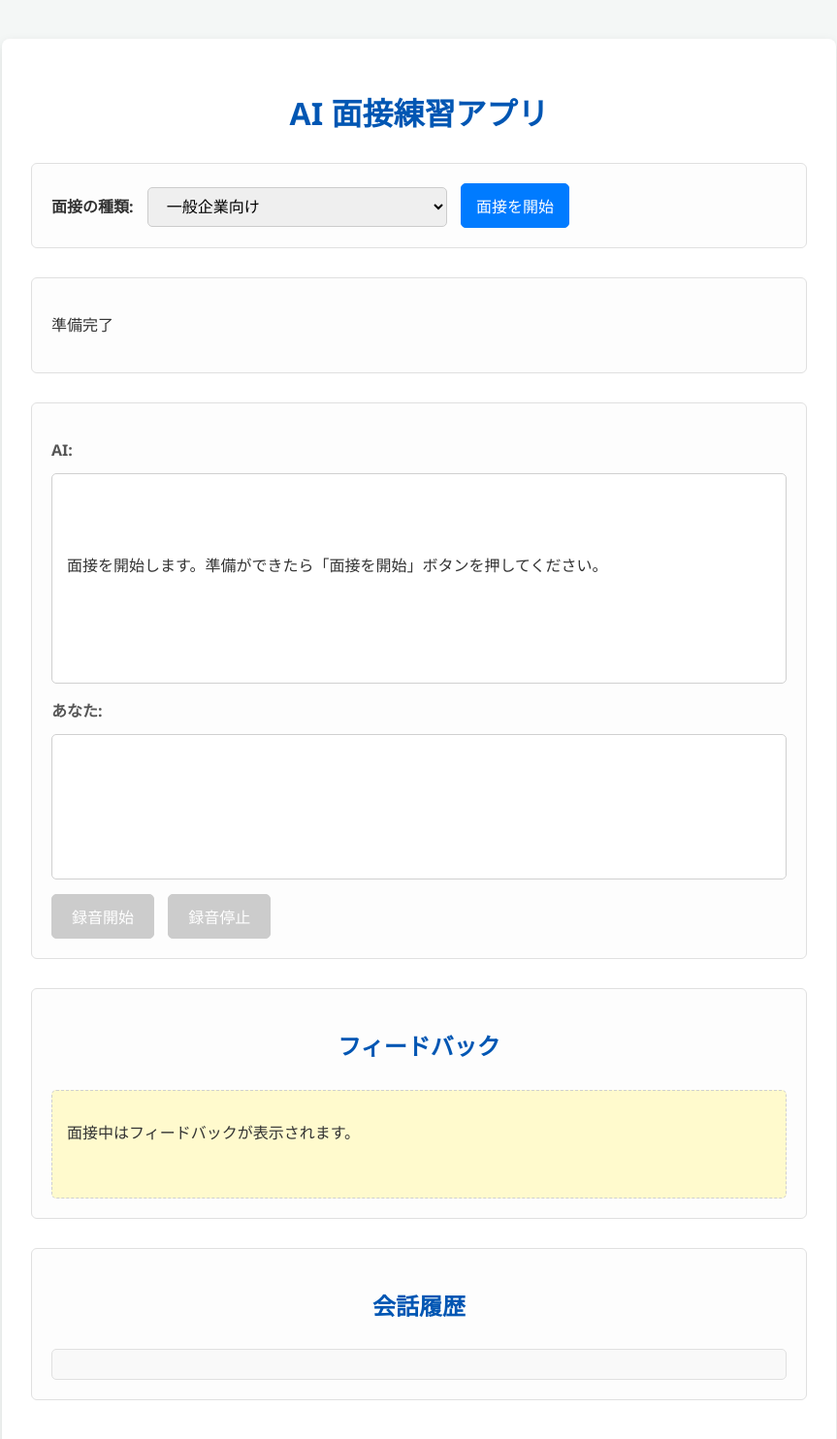
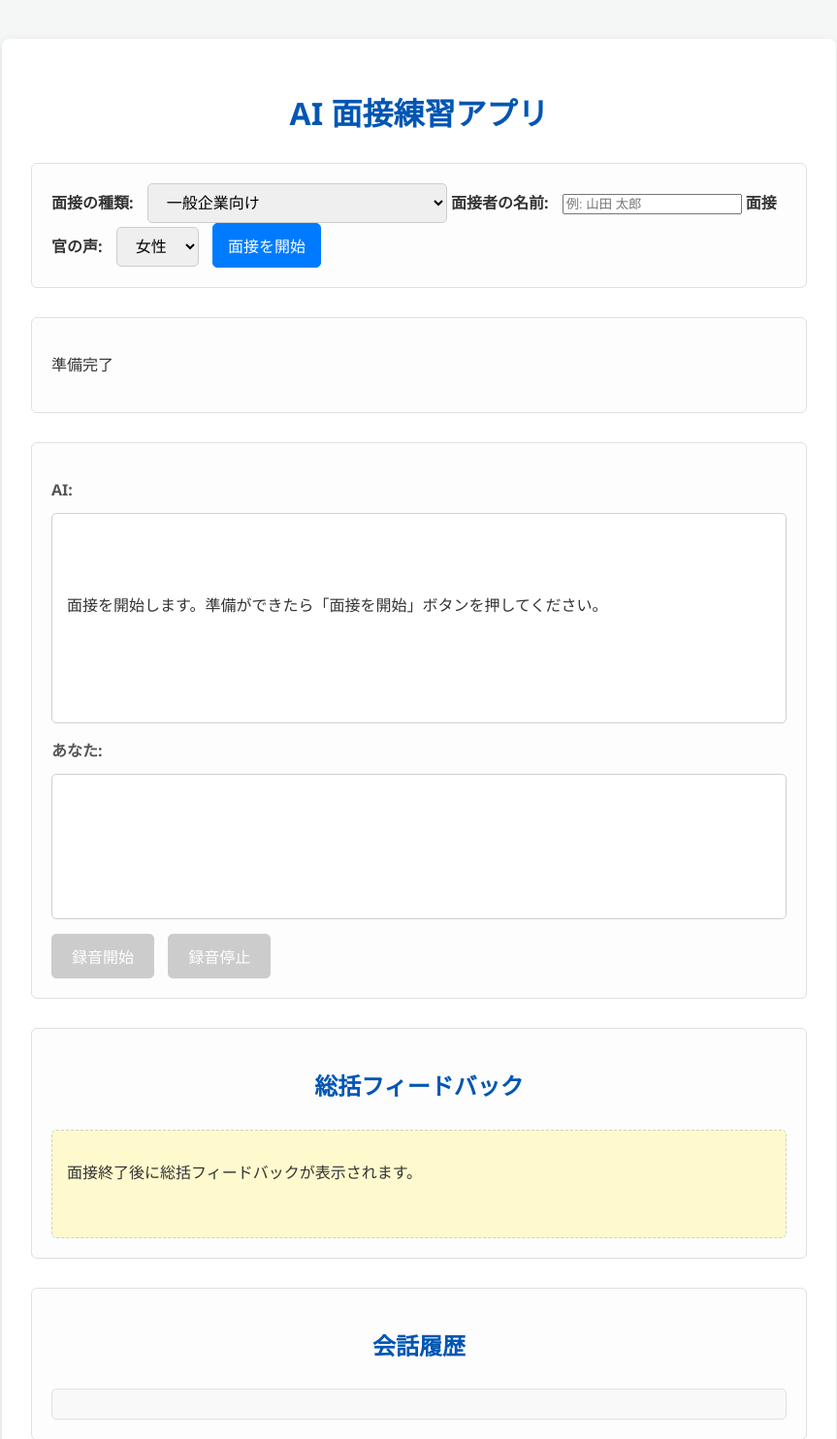
Before and after one commit to hyoudou-hirokazu/ai-mensetu, a Flask app: page / in a window 1280 px wide. Shown: the top 1484 px of the page at 97% size, without its empty margins (208-1071 px from the left). Run offline with Flask 3, Linux system fonts and the light colour scheme; parts of the project's set-up code (start-up, migrations or seed data) failed here and were passed over.

Commit message:
Update index.html

```diff
--- a/templates/index.html
+++ b/templates/index.html
@@ -16,17 +16,28 @@
                 <option value="general">一般企業向け</option>
                 <option value="disability">障害者雇用向け（合理的配慮あり）</option>
             </select>
+
+            <label for="applicant-name">面接者の名前:</label>
+            <input type="text" id="applicant-name" placeholder="例: 山田 太郎">
+
+            <label for="voice-gender">面接官の声:</label>
+            <select id="voice-gender">
+                <option value="FEMALE">女性</option>
+                <option value="MALE">男性</option>
+            </select>
+
             <button id="start-interview-btn">面接を開始</button>
         </div>
 
         <div class="status">
             <p id="status-message">準備完了</p>
         </div>
+
         <div class="interview-area">
             <div class="ai-response-area">
                 <p class="label">AI:</p>
                 <div id="ai-response" class="response-box">
-                    <p id="ai-message">面接を開始します。準備ができたら「録音開始」ボタンを押してください。</p>
+                    <p id="ai-message">面接を開始します。準備ができたら「面接を開始」ボタンを押してください。</p>
                     <audio id="ai-audio" controls style="display: none;"></audio>
                 </div>
             </div>
@@ -42,16 +53,17 @@
         </div>
 
         <div class="feedback-area">
-            <h2>フィードバック</h2>
+            <h2>総括フィードバック</h2>
             <div id="feedback-log">
-                <p id="current-feedback">面接中はフィードバックが表示されます。</p>
+                <p id="final-feedback">面接終了後に総括フィードバックが表示されます。</p>
             </div>
         </div>
 
         <div class="conversation-history">
             <h2>会話履歴</h2>
             <div id="history-log">
-                </div>
+                <!-- 会話のログがここに追加されます -->
+            </div>
         </div>
     </div>
 
```
